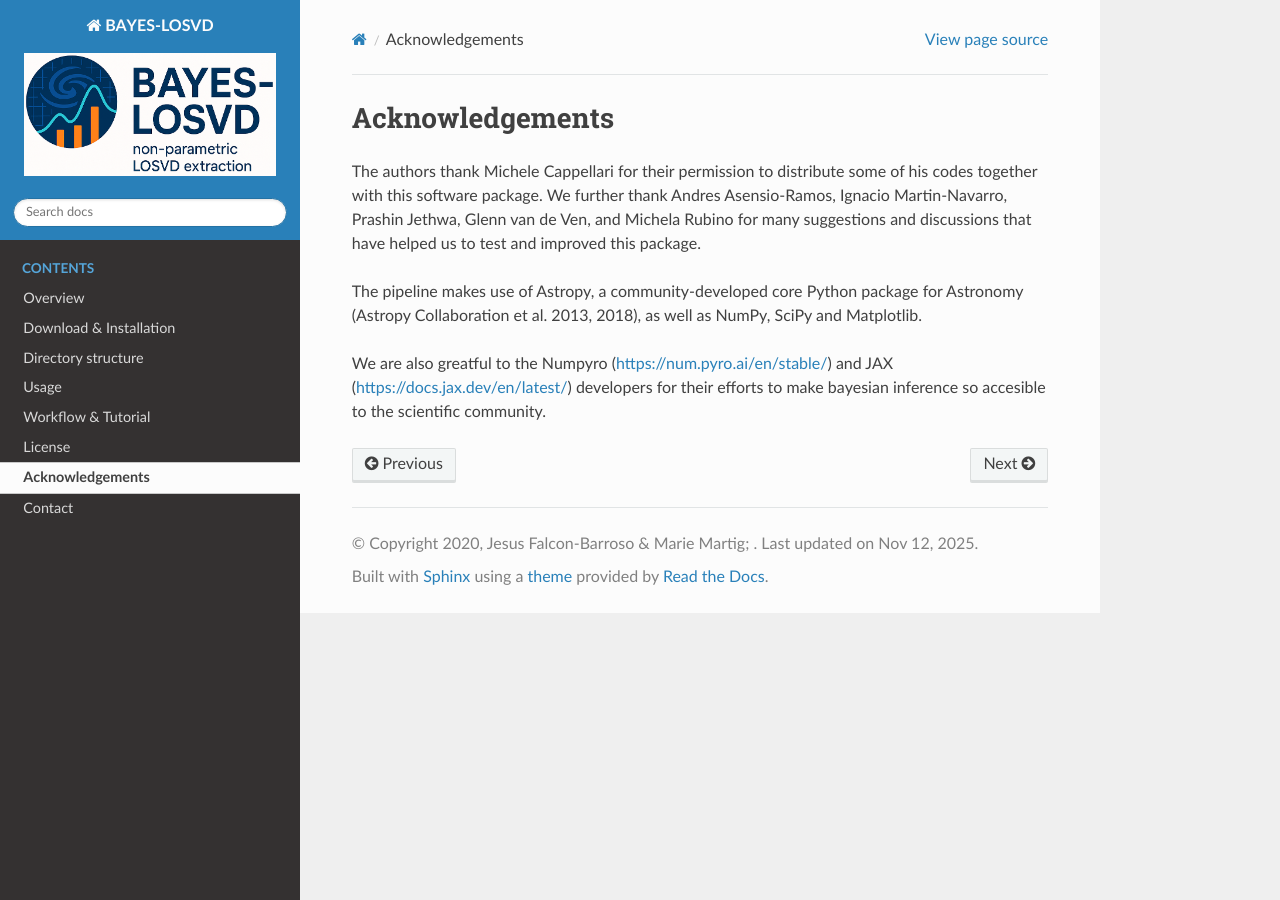
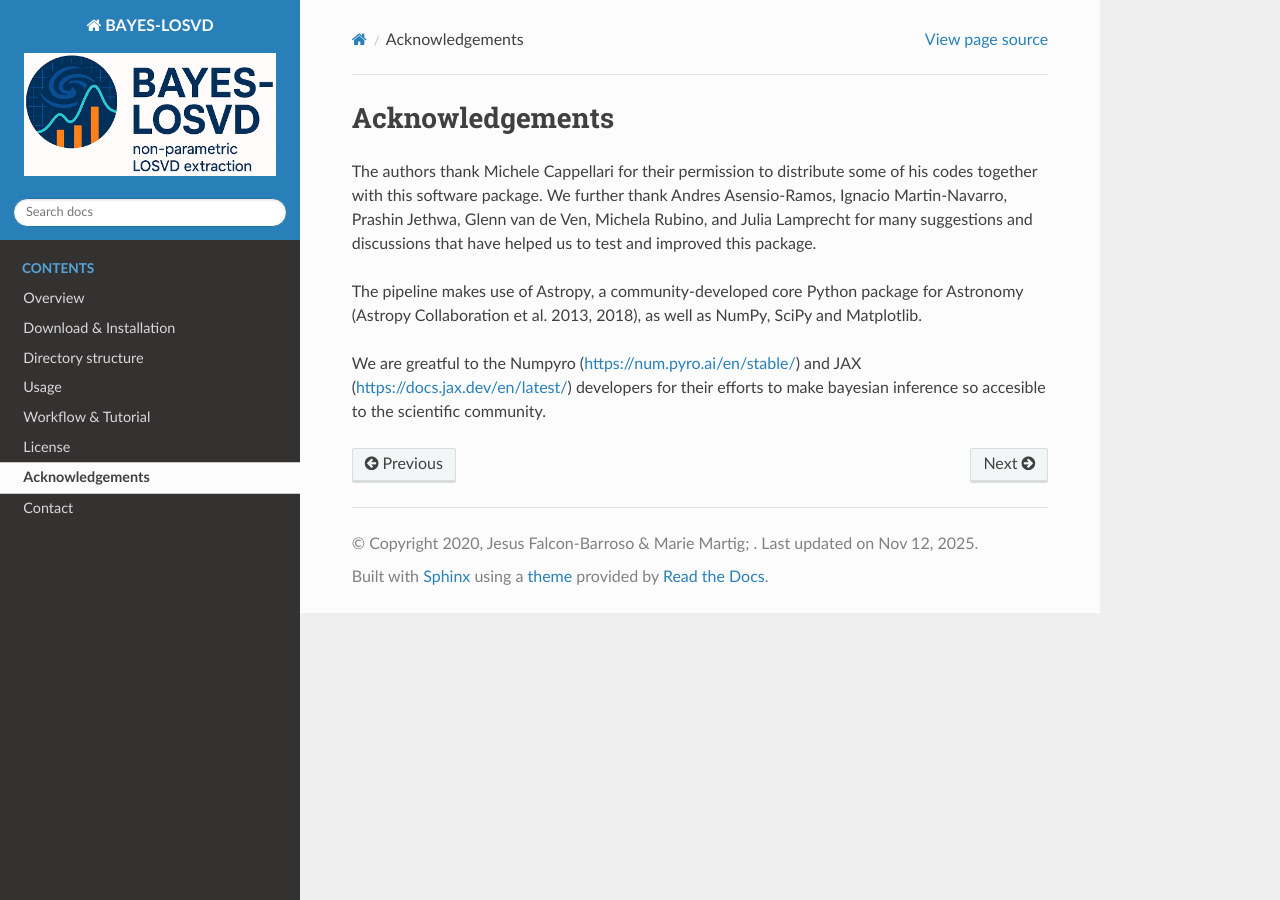
Before and after one commit to jfalconbarroso/BAYES-LOSVD, a Sphinx documentation site: the page built from docs/source/acknowledgements.rst, in a window 1280 px wide. Built offline with Sphinx 7.4.7 and the Read the Docs theme 3.1.0, drawn with Linux system fonts in a browser that asks for light colours.

Commit message:
more updates

```diff
--- a/docs/source/acknowledgements.rst
+++ b/docs/source/acknowledgements.rst
@@ -1,8 +1,8 @@
 Acknowledgements
 ================
 
-The authors thank Michele Cappellari for their permission to distribute some of his codes together with this software package. We further thank Andres Asensio-Ramos, Ignacio Martin-Navarro, Prashin Jethwa, Glenn van de Ven, and Michela Rubino for many suggestions and discussions that have helped us to test and improved this package.
+The authors thank Michele Cappellari for their permission to distribute some of his codes together with this software package. We further thank Andres Asensio-Ramos, Ignacio Martin-Navarro, Prashin Jethwa, Glenn van de Ven, Michela Rubino, and Julia Lamprecht for many suggestions and discussions that have helped us to test and improved this package.
 
 The pipeline makes use of Astropy, a community-developed core Python package for Astronomy (Astropy Collaboration et al. 2013, 2018), as well as NumPy, SciPy and Matplotlib.
 
-We are also greatful to the Numpyro (https://num.pyro.ai/en/stable/) and JAX (https://docs.jax.dev/en/latest/) developers for their efforts to make bayesian inference so accesible to the scientific community.
+We are greatful to the Numpyro (https://num.pyro.ai/en/stable/) and JAX (https://docs.jax.dev/en/latest/) developers for their efforts to make bayesian inference so accesible to the scientific community.
```
Also changed, not shown: 5 other files.
